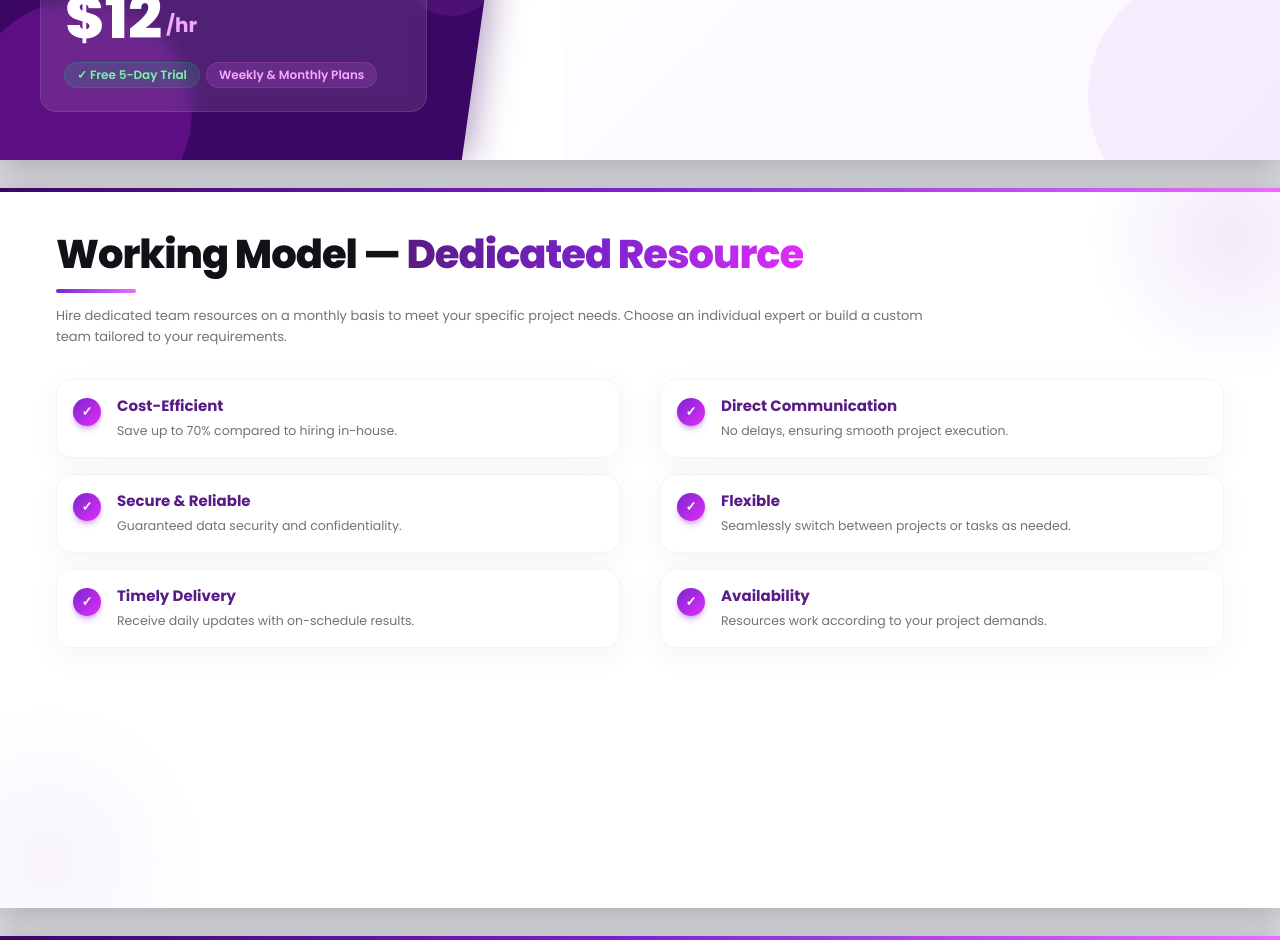
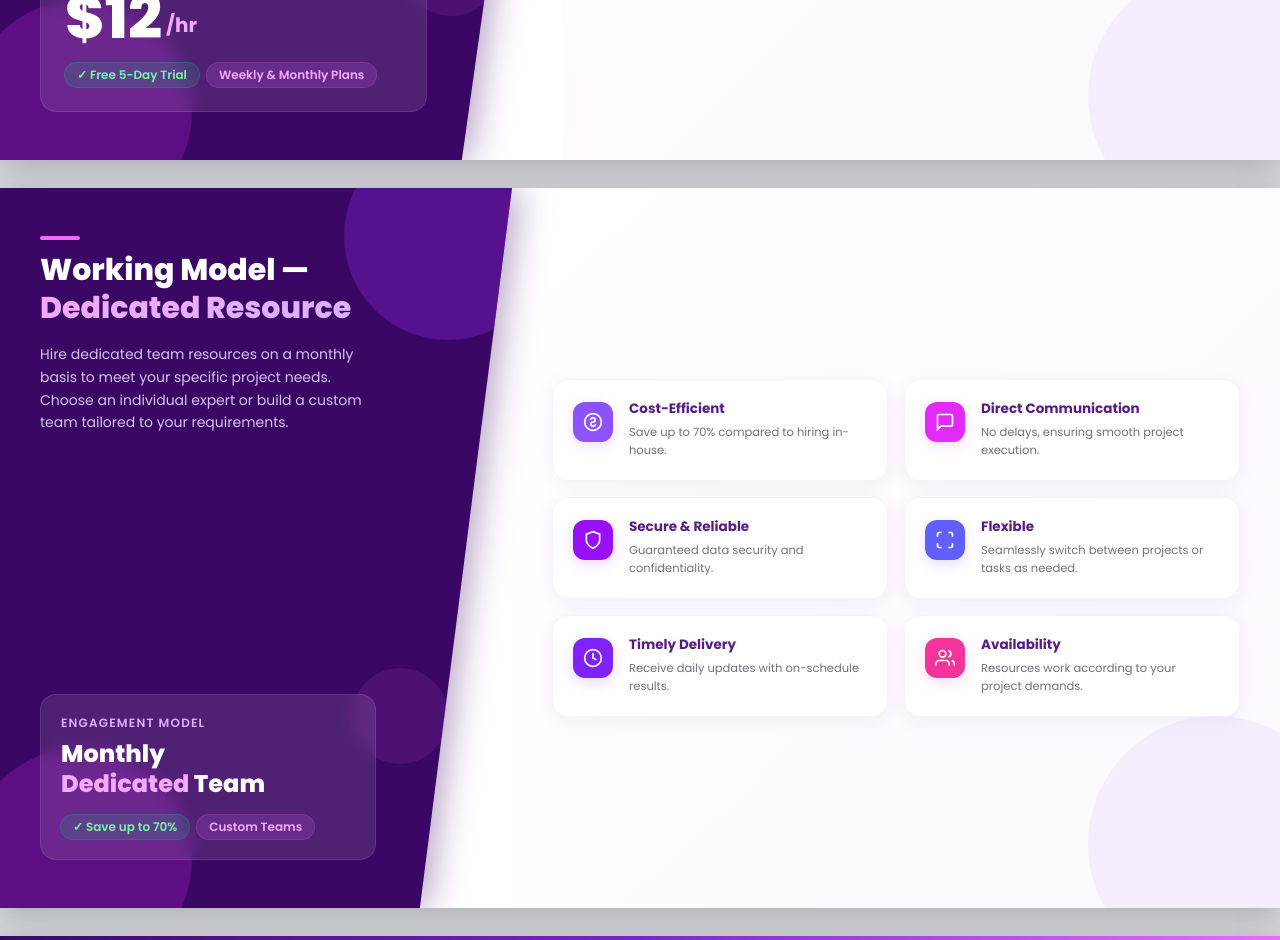
Before and after one commit to nirmalmhjr/brochure-plex-bit, a React (Vite) app: page / in a window 1280 px wide. Shown: the part 11060-12000 px from the top of the page. Built offline with nearby package versions, Linux system fonts and the light colour scheme.

Commit message:
feat: add DedicatedModelPage component and add to page

```diff
--- a/src/App.tsx
+++ b/src/App.tsx
@@ -9,8 +9,8 @@ import LogoGridPage from "./components/templates/LogoGridPage";
 import CertificationsPage from "./components/templates/CertificationsPage";
 import RecognitionPage from "./components/templates/RecognitionPage";
 import CategoryLogoPage from "./components/templates/CategoryLogoPage";
-import ChecklistPage from "./components/templates/ChecklistPage";
 import HourlyModelPage from "./components/templates/HourlyModelPage";
+import DedicatedModelPage from "./components/templates/DedicatedModelPage";
 import StatsPage from "./components/templates/StatsPage";
 import ProjectHighlightPage from "./components/templates/ProjectHighlightPage";
 import CaseStudyPage from "./components/templates/CaseStudyPage";
@@ -185,7 +185,7 @@ const pages: ReactElement<{ pageNumber?: number }>[] = [
     items={hourlyModel.items}
   />,
 
-  <ChecklistPage
+  <DedicatedModelPage
     key="dedicated-model"
     title={dedicatedModel.title}
     highlight={dedicatedModel.highlight}
--- /dev/null
+++ b/src/components/templates/DedicatedModelPage.tsx
@@ -0,0 +1,139 @@
+import Page, { type PageProps } from "../layout/Page";
+import type { ChecklistItem } from "./ChecklistPage";
+import {
+  DollarCircleIcon,
+  ChatIcon,
+  ShieldIcon,
+  ExpandIcon,
+  ClockIcon,
+  PeopleIcon,
+} from "../ui/icons";
+
+const ITEM_ICONS: Record<string, JSX.Element> = {
+  "Cost-Efficient": <DollarCircleIcon />,
+  "Direct Communication": <ChatIcon />,
+  "Secure & Reliable": <ShieldIcon />,
+  "Flexible": <ExpandIcon />,
+  "Timely Delivery": <ClockIcon />,
+  "Availability": <PeopleIcon />,
+};
+
+const ACCENT_COLORS = [
+  { bg: "bg-violet-500", ring: "ring-violet-400/40", glow: "rgba(139,92,246,0.2)" },
+  { bg: "bg-fuchsia-500", ring: "ring-fuchsia-400/40", glow: "rgba(217,70,239,0.2)" },
+  { bg: "bg-purple-600", ring: "ring-purple-400/40", glow: "rgba(147,51,234,0.2)" },
+  { bg: "bg-indigo-500", ring: "ring-indigo-400/40", glow: "rgba(99,102,241,0.2)" },
+  { bg: "bg-violet-600", ring: "ring-violet-500/40", glow: "rgba(124,58,237,0.2)" },
+  { bg: "bg-pink-500", ring: "ring-pink-400/40", glow: "rgba(236,72,153,0.2)" },
+];
+
+interface DedicatedModelPageProps extends Pick<PageProps, "pageNumber"> {
+  title: string;
+  highlight: string;
+  intro: string;
+  items: ChecklistItem[];
+}
+
+export default function DedicatedModelPage({
+  pageNumber,
+  title,
+  highlight,
+  intro,
+  items,
+}: DedicatedModelPageProps) {
+  return (
+    <Page pageNumber={pageNumber} showAccent={false}>
+      <div className="flex h-full">
+        {/* ── Left panel — diagonal cut ── */}
+        <div
+          className="z-10 flex-shrink-0"
+          style={{
+            width: "40%",
+            filter: "drop-shadow(6px 0 18px rgba(59,7,100,0.4))",
+          }}
+        >
+          <div
+            className="relative flex h-full flex-col justify-between bg-brand-deep px-10 py-12"
+            style={{ clipPath: "polygon(0 0, 100% 0, 82% 100%, 0 100%)" }}
+          >
+            <div className="pointer-events-none absolute -right-10 -top-14 size-52 rounded-full bg-brand/40" />
+            <div className="pointer-events-none absolute -bottom-16 -left-8 size-56 rounded-full bg-fuchsia-500/20" />
+            <div className="pointer-events-none absolute bottom-36 right-16 size-24 rounded-full bg-fuchsia-400/10" />
+
+            <div className="relative z-10 pr-24">
+              <div className="mb-3 h-1 w-10 rounded-full bg-fuchsia-400" />
+              <h1 className="text-3xl font-black leading-tight text-white">
+                {title}
+                <br />
+                <span className="bg-gradient-to-r from-fuchsia-300 to-purple-300 bg-clip-text text-transparent">
+                  {highlight}
+                </span>
+              </h1>
+              <p className="mt-4 text-sm leading-relaxed text-purple-200/90">{intro}</p>
+            </div>
+
+            <div className="relative z-10 pr-24">
+              <div className="rounded-2xl border border-white/10 bg-white/10 p-5 backdrop-blur-sm">
+                <p className="text-xs font-semibold uppercase tracking-widest text-purple-300">
+                  Engagement Model
+                </p>
+                <p className="mt-2 text-2xl font-black leading-tight text-white">
+                  Monthly
+                  <br />
+                  <span className="text-fuchsia-300">Dedicated</span> Team
+                </p>
+                <div className="mt-4 flex flex-wrap gap-2">
+                  <span className="rounded-full bg-green-400/15 px-3 py-1 text-xs font-semibold text-green-300 ring-1 ring-green-400/30">
+                    ✓ Save up to 70%
+                  </span>
+                  <span className="rounded-full bg-fuchsia-400/15 px-3 py-1 text-xs font-semibold text-fuchsia-300 ring-1 ring-fuchsia-400/30">
+                    Custom Teams
+                  </span>
+                </div>
+              </div>
+            </div>
+          </div>
+        </div>
+
+        {/* ── Right panel — 2×3 icon card grid ── */}
+        <div className="relative flex flex-1 flex-col justify-center bg-gradient-to-br from-white to-brand-soft/30 py-10 pl-10 pr-10">
+          <div className="pointer-events-none absolute -bottom-16 -right-16 size-64 rounded-full bg-brand/5" />
+
+          <div className="grid grid-cols-2 gap-4">
+            {items.slice(0, 6).map((item, i) => {
+              const accent = ACCENT_COLORS[i % ACCENT_COLORS.length];
+              const icon = ITEM_ICONS[item.title];
+              return (
+                <div
+                  key={item.title}
+                  className="flex items-start gap-4 rounded-2xl border border-zinc-100 bg-white p-5 shadow-[0_4px_20px_rgba(59,7,100,0.06)]"
+                >
+                  <span
+                    className={`mt-0.5 grid size-10 shrink-0 place-items-center rounded-xl ${accent.bg} text-white ring-2 ${accent.ring}`}
+                    style={{ boxShadow: `0 4px 14px ${accent.glow}` }}
+                  >
+                    {icon ?? (
+                      <span className="text-sm font-bold">
+                        {String(i + 1).padStart(2, "0")}
+                      </span>
+                    )}
+                  </span>
+                  <div>
+                    <p className="text-[13.5px] font-bold leading-snug text-brand-dark">
+                      {item.title}
+                    </p>
+                    {item.desc && (
+                      <p className="mt-1 text-[11.5px] leading-relaxed text-zinc-500">
+                        {item.desc}
+                      </p>
+                    )}
+                  </div>
+                </div>
+              );
+            })}
+          </div>
+        </div>
+      </div>
+    </Page>
+  );
+}
--- /dev/null
+++ b/src/components/ui/icons.tsx
@@ -0,0 +1,63 @@
+import type { SVGProps } from "react";
+
+type IconProps = SVGProps<SVGSVGElement>;
+
+const base: IconProps = {
+  viewBox: "0 0 24 24",
+  fill: "none",
+  stroke: "currentColor",
+  strokeWidth: 2,
+  className: "size-5",
+};
+
+export function DollarCircleIcon(props: IconProps) {
+  return (
+    <svg {...base} {...props}>
+      <circle cx="12" cy="12" r="10" />
+      <path d="M12 6v2m0 8v2M9 9.5A2.5 2.5 0 0 1 12 7a2.5 2.5 0 0 1 0 5 2.5 2.5 0 0 0 0 5 2.5 2.5 0 0 0 3-2.5" />
+    </svg>
+  );
+}
+
+export function ChatIcon(props: IconProps) {
+  return (
+    <svg {...base} {...props}>
+      <path d="M21 15a2 2 0 0 1-2 2H7l-4 4V5a2 2 0 0 1 2-2h14a2 2 0 0 1 2 2z" />
+    </svg>
+  );
+}
+
+export function ShieldIcon(props: IconProps) {
+  return (
+    <svg {...base} {...props}>
+      <path d="M12 22s8-4 8-10V5l-8-3-8 3v7c0 6 8 10 8 10z" />
+    </svg>
+  );
+}
+
+export function ExpandIcon(props: IconProps) {
+  return (
+    <svg {...base} {...props}>
+      <path d="M8 3H5a2 2 0 0 0-2 2v3m18 0V5a2 2 0 0 0-2-2h-3M3 16v3a2 2 0 0 0 2 2h3m8 0h3a2 2 0 0 0 2-2v-3" />
+    </svg>
+  );
+}
+
+export function ClockIcon(props: IconProps) {
+  return (
+    <svg {...base} {...props}>
+      <circle cx="12" cy="12" r="10" />
+      <polyline points="12 6 12 12 16 14" />
+    </svg>
+  );
+}
+
+export function PeopleIcon(props: IconProps) {
+  return (
+    <svg {...base} {...props}>
+      <path d="M17 21v-2a4 4 0 0 0-4-4H5a4 4 0 0 0-4 4v2" />
+      <circle cx="9" cy="7" r="4" />
+      <path d="M23 21v-2a4 4 0 0 0-3-3.87M16 3.13a4 4 0 0 1 0 7.75" />
+    </svg>
+  );
+}
```
